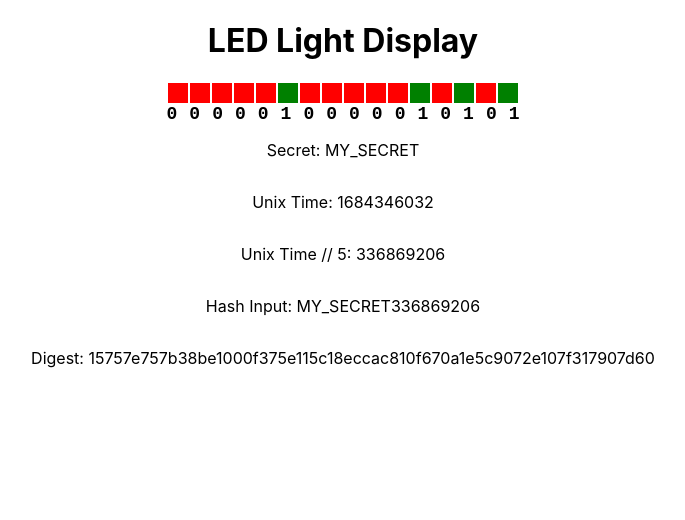
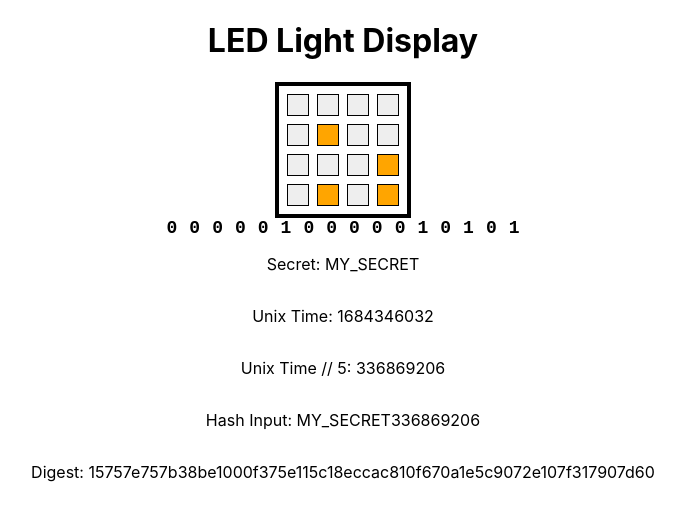
Before and after one commit to jduffey/watch-led, a React (Create React App) app: page / in a window 1280 px wide. Shown: the top 520 px of the page, without its empty margins (297-982 px from the left). Built offline with nearby package versions, Linux system fonts and the light colour scheme; no server answers.

Commit message:
Improve styling of images

```diff
--- a/src/App.css
+++ b/src/App.css
@@ -48,6 +48,8 @@
     align-items: center;
     justify-content: center;
     text-align: center;
+    border: 4px solid black;
+    padding: 4px;
 }
 
 .LedGridContainerCharacter {
@@ -56,3 +58,10 @@
     font-weight: bold;
     margin: 0 6px 0 6px;
 }
+
+.LedLightComponent {
+    width: 20px;
+    height: 20px;
+    margin: 4px;
+    border: 1px solid #000;
+}
--- a/src/components/LedLight.js
+++ b/src/components/LedLight.js
@@ -1,13 +1,17 @@
+const ledColor = {
+    on: 'orange',
+    off: '#EEE',
+};
+
 const LedLight = ({ isOn }) => {
     const lightStyle = {
-        width: '20px',
-        height: '20px',
-        backgroundColor: isOn ? 'green' : 'red',
-        margin: '1px',
+        backgroundColor: isOn
+            ? ledColor.on
+            : ledColor.off,
     };
 
     return (
-        <div style={lightStyle}></div>
+        <div className="LedLightComponent" style={lightStyle}></div>
     );
 };
 
```
Also changed, not shown: src/App.js (+4 -4 lines), 1 other file (tests, documents, lock files or other folders).
